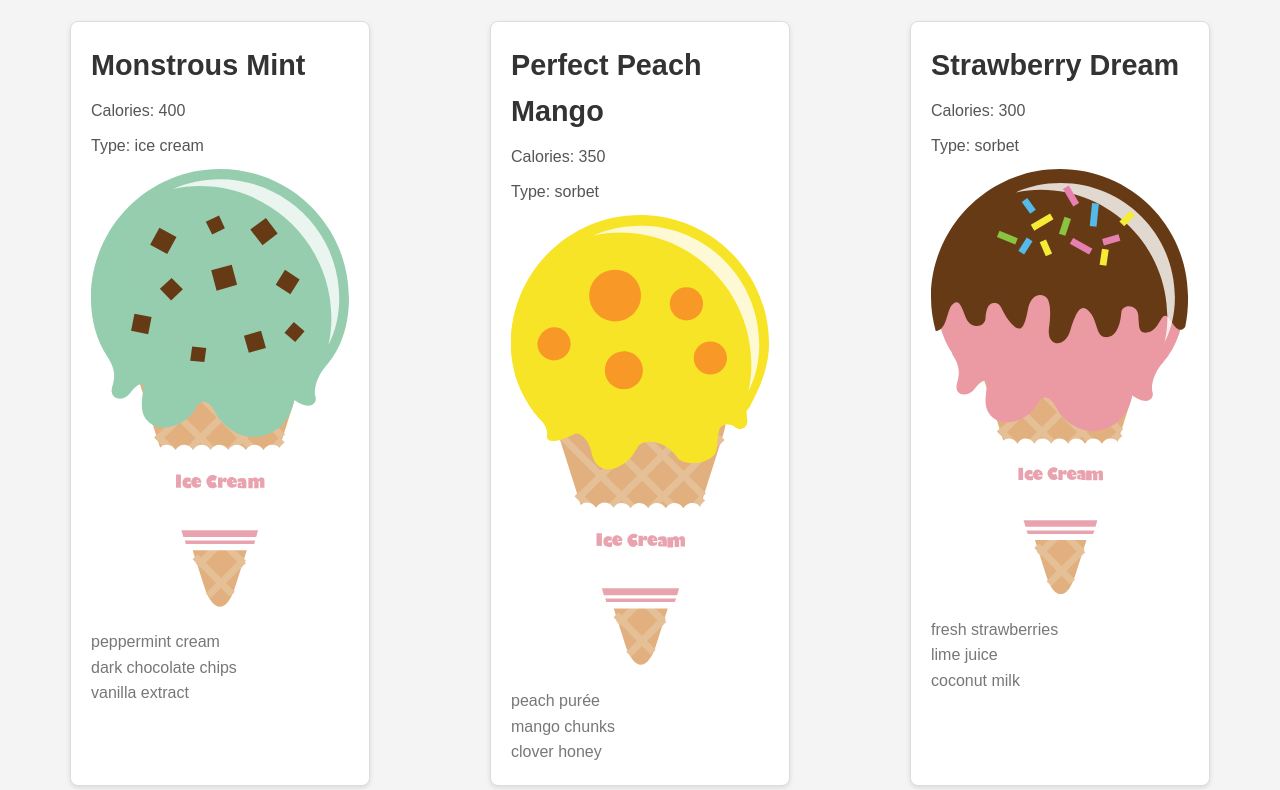
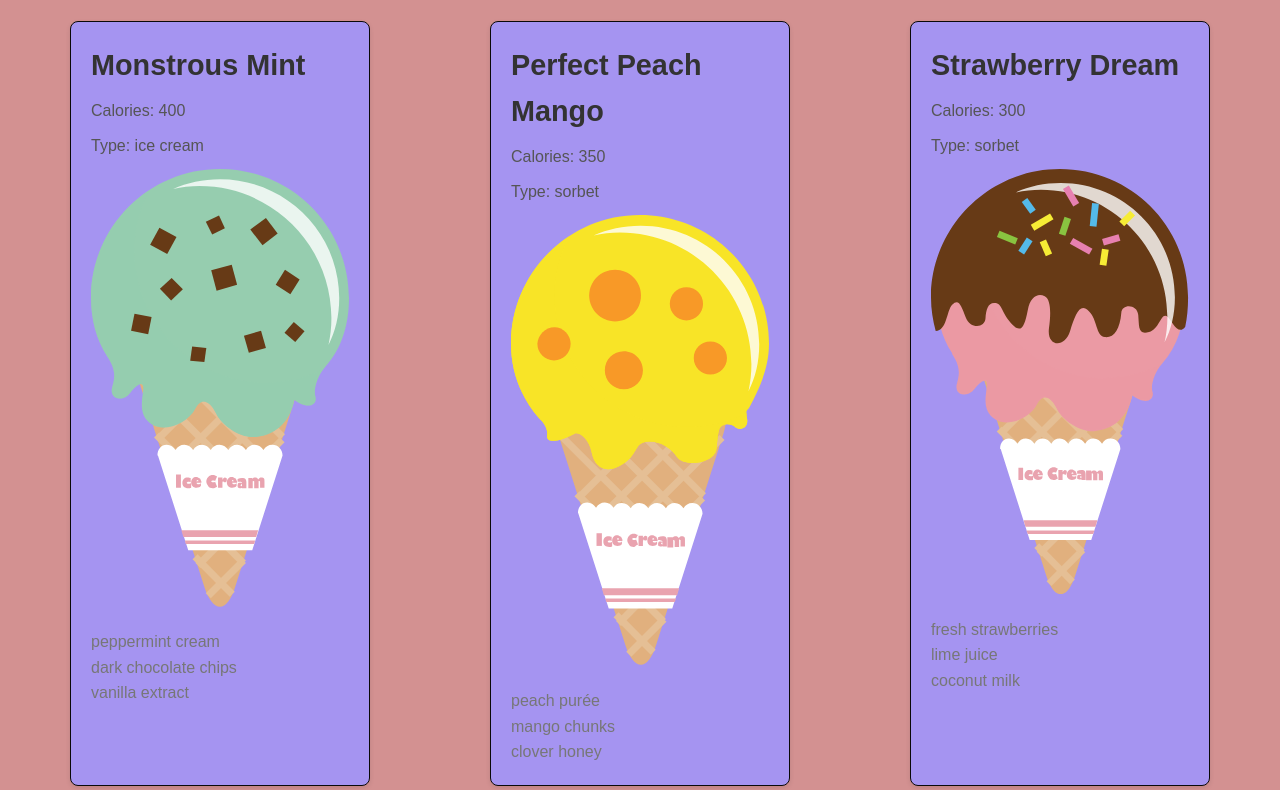
Before and after one commit to jamy677/Lab4, a plain HTML site: page index.html in a window 1280 px wide. Shown: the part 117-907 px from the top of the page. Drawn offline with Linux system fonts and the light colour scheme.

Commit message:
added Readme.file and some minor changes in css.

```diff
--- a/css/styles.css
+++ b/css/styles.css
@@ -8,7 +8,7 @@
   body {
 	font-family: 'Arial', sans-serif;
 	line-height: 1.6;
-	background-color: #f4f4f4;
+	background-color: #d39191;
 	padding: 20px;
   }
 
@@ -30,8 +30,8 @@
   }
 
   article {
-	background-color: #fff;
-	border: 1px solid #ddd;
+	background-color: #a594f1;
+	border: 1px solid #0a0909;
 	border-radius: 8px;
 	width: 300px;
 	padding: 20px;
```
Also changed, not shown: 1 other file.
